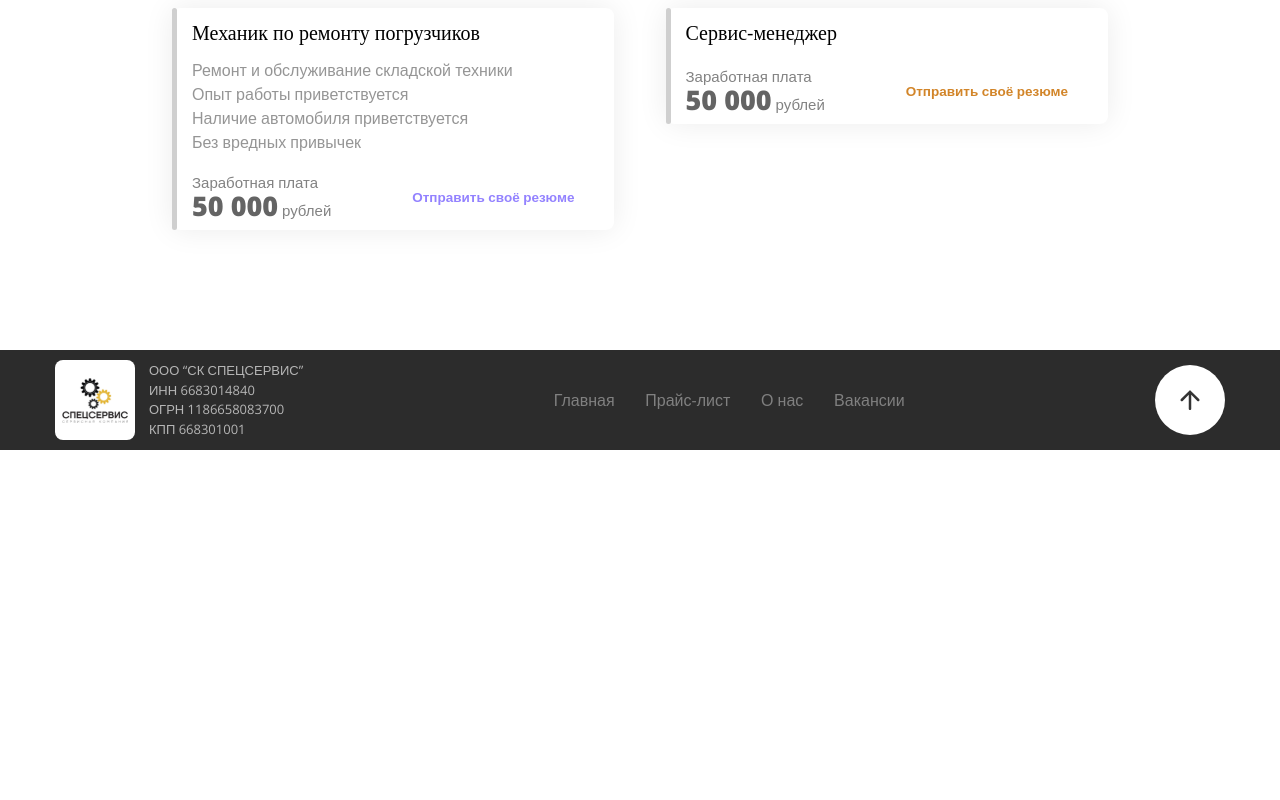
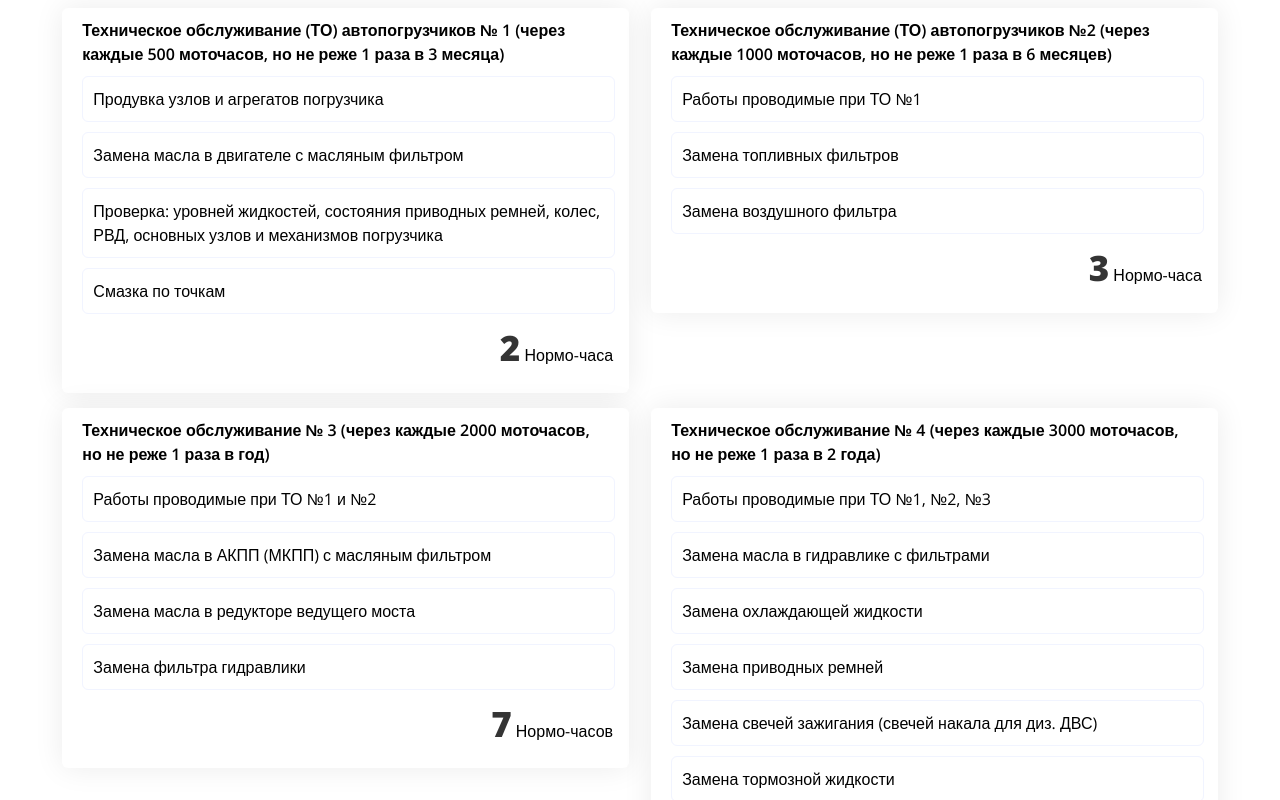
Before and after one commit to WhiteWolf12309/specservice, a React (Vite) app: page / in a window 1280 px wide. Shown: the part 4660-5460 px from the top of the page. Before the commit the page ends 5110 px from the top, so only its background shows below. Built offline with nearby package versions, Linux system fonts and the light colour scheme.

Commit message:
added AdditionsServices sections

```diff
--- /dev/null
+++ b/src/components/AdditionalServices/AdditionalServices.jsx
@@ -0,0 +1,67 @@
+
+import React from 'react';
+import SectionTitle from '../SectionTitle/SectionTitle';
+import './AdditionslServices.scss';
+
+const AdditionalServices = () => {
+    return (
+        <div className='additional-services'>
+            <div className="container">
+                <div className="additional-services__inner">
+                    <SectionTitle title={"Дополнительные услуги"} />
+
+                    <div className="content">
+
+                        <div className="content__item">
+                            <div className="content__item__title">Техническое обслуживание (ТО) автопогрузчиков  № 1 (через каждые 500 моточасов, но не реже 1 раза в 3 месяца)</div>
+                            <div className="content__item__list">
+                                <div className="list__item">Продувка узлов и агрегатов погрузчика</div>
+                                <div className="list__item">Замена масла в двигателе с масляным фильтром</div>
+                                <div className="list__item">Проверка: уровней жидкостей, состояния приводных ремней, колес, РВД, основных узлов и механизмов погрузчика</div>
+                                <div className="list__item">Смазка по точкам</div>
+                            </div>
+                            <div className="content__item__price"><span>2</span> Нормо-часа</div>
+                        </div>
+
+                        <div className="content__item">
+                            <div className="content__item__title">Техническое обслуживание (ТО) автопогрузчиков  №2 (через каждые 1000 моточасов, но не реже 1 раза в 6 месяцев)</div>
+                            <div className="content__item__list">
+                                <div className="list__item">Работы проводимые при ТО №1</div>
+                                <div className="list__item">Замена топливных фильтров</div>
+                                <div className="list__item">Замена воздушного фильтра</div>
+                            </div>
+                            <div className="content__item__price"><span>3</span> Нормо-часа</div>
+                        </div>
+
+                        <div className="content__item">
+                            <div className="content__item__title">Техническое обслуживание № 3 (через каждые 2000 моточасов, но не реже 1 раза в год)</div>
+                            <div className="content__item__list">
+                                <div className="list__item">Работы проводимые при ТО №1 и №2</div>
+                                <div className="list__item">Замена масла в АКПП (МКПП) с масляным фильтром</div>
+                                <div className="list__item">Замена масла в редукторе ведущего моста</div>
+                                <div className="list__item">Замена фильтра гидравлики</div>
+                            </div>
+                            <div className="content__item__price"><span>7</span> Нормо-часов</div>
+                        </div>
+
+                        <div className="content__item">
+                            <div className="content__item__title">Техническое обслуживание № 4 (через каждые 3000 моточасов, но не реже 1 раза в 2 года)</div>
+                            <div className="content__item__list">
+                                <div className="list__item">Работы проводимые при ТО №1, №2, №3</div>
+                                <div className="list__item">Замена масла в гидравлике с фильтрами</div>
+                                <div className="list__item">Замена охлаждающей жидкости</div>
+                                <div className="list__item">Замена приводных ремней</div>
+                                <div className="list__item">Замена свечей зажигания (свечей накала для диз. ДВС)</div>
+                                <div className="list__item">Замена тормозной жидкости</div>
+                            </div>
+                            <div className="content__item__price"><span>10</span> Нормо-часов</div>
+                        </div>
+
+                    </div>
+                </div>
+            </div>
+        </div>
+    );
+}
+
+export default AdditionalServices;
--- /dev/null
+++ b/src/components/AdditionalServices/AdditionslServices.scss
@@ -0,0 +1,81 @@
+.additional-services {
+    width: 100%;
+    height: auto;
+    cursor: default;
+
+    .content {
+        width: 100%;
+        height: auto;
+        display: flex;
+        justify-content: space-evenly;
+        align-items: flex-start;
+        flex-wrap: wrap;
+        column-gap: 15px;
+        row-gap: 15px;
+        padding-bottom: 40px;
+
+        @media (max-width: 1145px) {
+            justify-content: center;
+        }
+
+        &__item {
+            width: 45%;
+
+            height: auto;
+            padding: 10px 20px;
+            background: #ffffff;
+            box-shadow: 0px 0px 30px rgba(0, 0, 0, 0.08);
+            border-radius: 6px;
+
+            @media (max-width: 1145px) {
+                width: 40%;
+            }
+
+            @media (max-width: 576px) {
+                width: 80%;
+            }
+
+            &__title {
+                font-weight: 600;
+                width: 100%;
+                height: auto;
+                margin-bottom: 10px;
+            }
+
+            &__list {
+                width: 97%;
+                display: flex;
+                flex-direction: column;
+                column-gap: 10px;
+                row-gap: 10px;
+                font-family: "Open Sans";
+
+                .list__item {
+                    width: 100%;
+                    padding: 10px;
+                    background: #ffffff;
+                    border: 1px solid #f1f4ff;
+                    border-radius: 6px;
+                    transition: background-color 0.2s linear;
+
+                    &:hover {
+                        background-color: #f1f4ff;
+                    }
+                }
+            }
+
+            &__price {
+                width: 97%;
+                padding: 8px 20px;
+
+                text-align: right;
+
+                span {
+                    color: #343434;
+                    font-weight: 800;
+                    font-size: 35px;
+                }
+            }
+        }
+    }
+}
--- a/src/pages/Main/Main.jsx
+++ b/src/pages/Main/Main.jsx
@@ -1,6 +1,7 @@
 
 import React from 'react';
 import AboutUs from '../../components/AboutUs/AboutUs';
+import AdditionalServices from '../../components/AdditionalServices/AdditionalServices';
 import Advantages from '../../components/Advantages/Advantages';
 import Diagnostics from '../../components/Diagnostics/Diagnostics';
 import Footer from '../../components/Footer/Footer';
@@ -18,6 +19,7 @@ const Main = () => {
             <Diagnostics />
             <AboutUs />
             <PriceList />
+            <AdditionalServices />
             <Vacancy />
             <Footer />
         </div>
```
